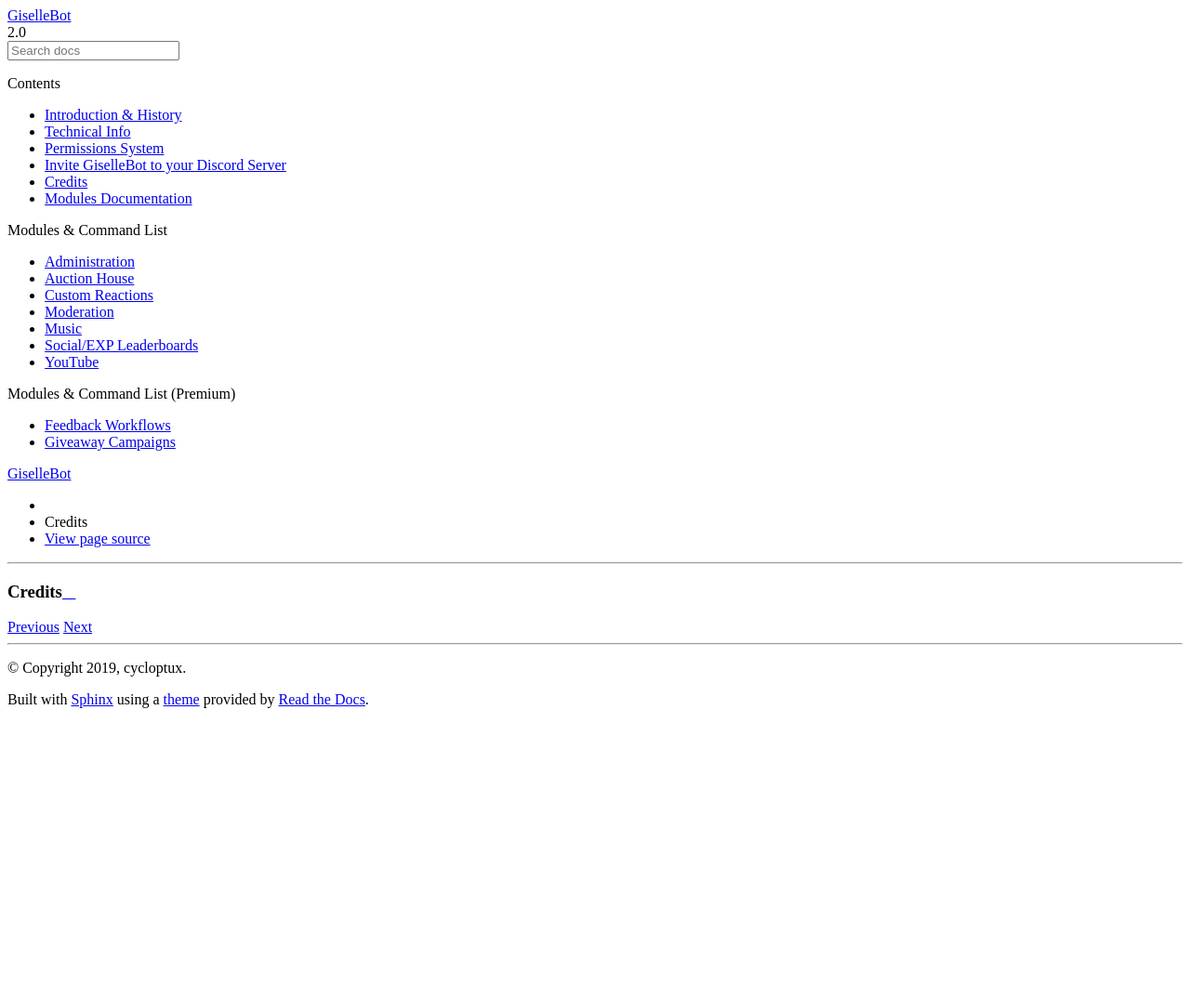
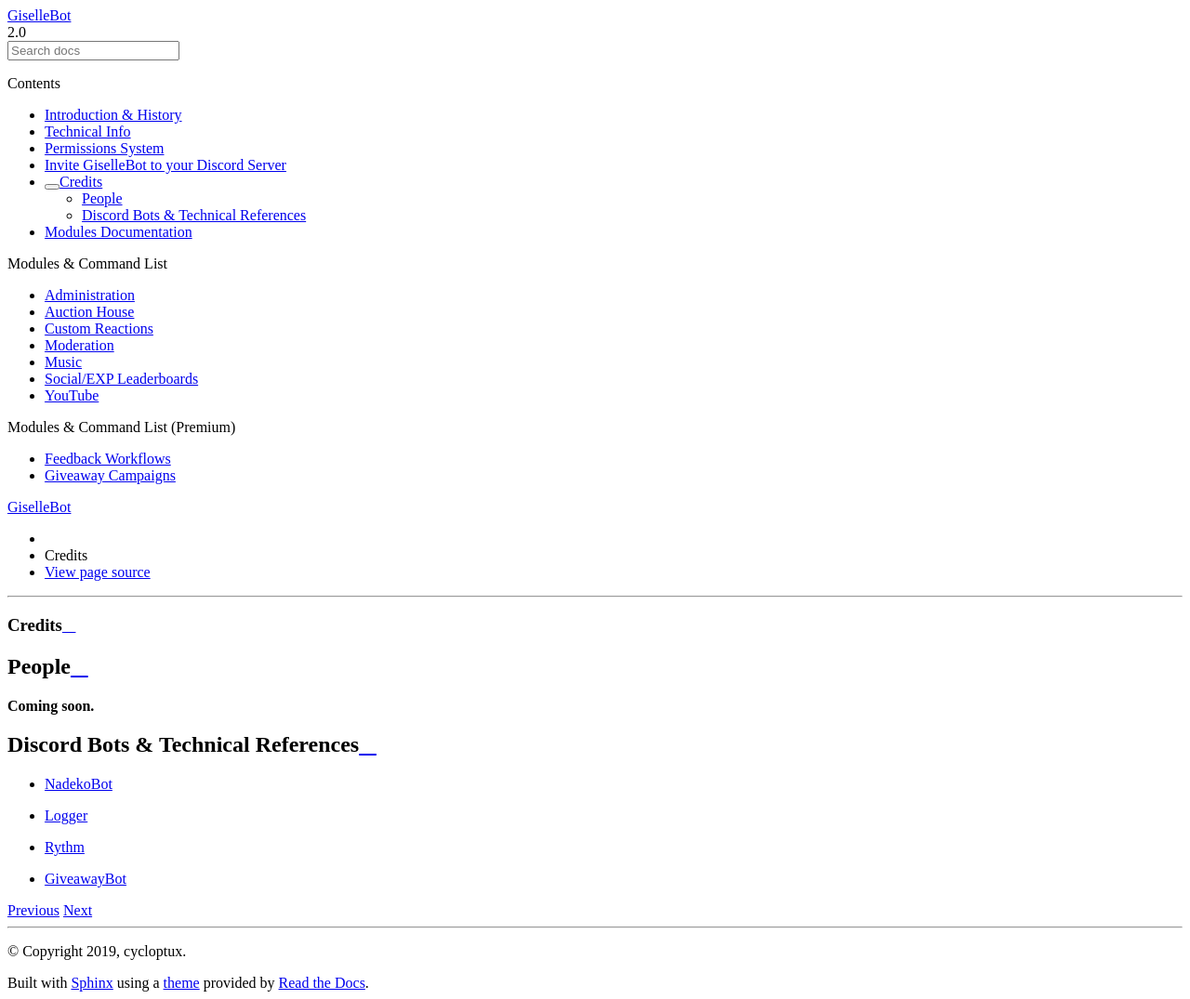
Before and after one commit to cycloptux/GiselleBot-Documentation, a Sphinx documentation site: the page built from docs/source/credits.rst, in a window 1280 px wide. Shown: the whole page at 93% size. Built offline with Sphinx 7.4.7 and the Read the Docs theme 2.0.0, drawn with Linux system fonts in a browser that asks for light colours; before the commit the page ends 900 px from its top, so only the background shows below that.

Commit message:
Added some tech credits.

```diff
--- a/docs/source/credits.rst
+++ b/docs/source/credits.rst
@@ -1,3 +1,17 @@
 *******
 Credits
 *******
+
+People
+======
+
+**Coming soon.**
+
+
+Discord Bots & Technical References
+===================================
+
+* `NadekoBot <https://nadeko.bot/>`_
+* `Logger <https://discordbots.org/bot/298822483060981760>`_
+* `Rythm <https://rythmbot.co/>`_
+* `GiveawayBot <https://giveawaybot.party/>`_
```
